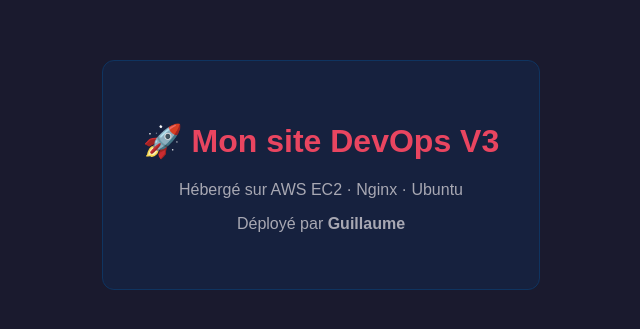
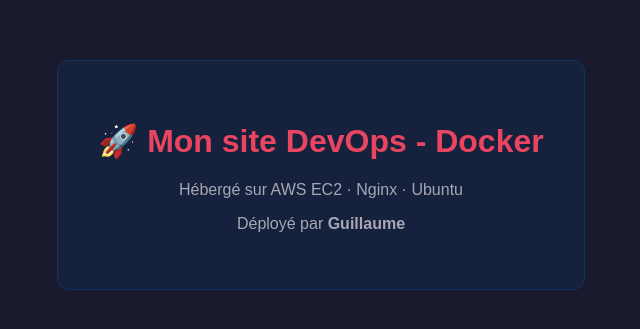
Before and after one commit to Guizmo77/monsite, a plain HTML site: page index.html in a window 1280 px wide. Shown: the part 225-554 px from the top of the page, without its empty margins (319-959 px from the left). Drawn offline with Linux system fonts and the light colour scheme.

Commit message:
Test pipeline Docker

```diff
--- a/index.html
+++ b/index.html
@@ -12,7 +12,7 @@
 </head>
 <body>
     <div class="card">
-        <h1>🚀 Mon site DevOps V3</h1>
+        <h1>🚀 Mon site DevOps - Docker</h1>
         <p>Hébergé sur AWS EC2 · Nginx · Ubuntu</p>
         <p>Déployé par <strong>Guillaume</strong></p>
     </div>
```
